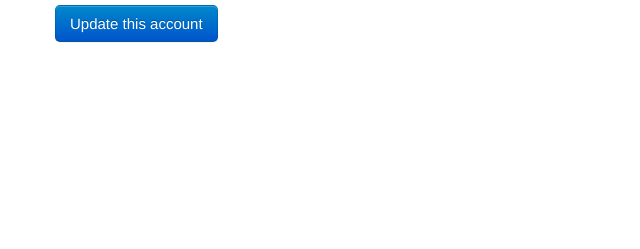
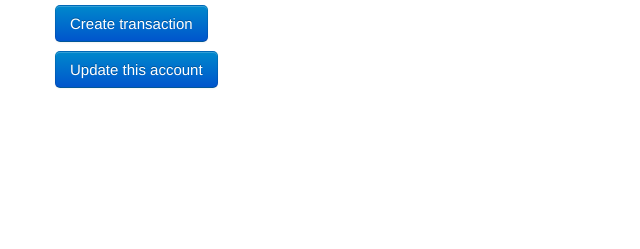
Before and after one commit to acm-uiuc/treasure-chest, a Django app: template treasureapp/templates/accounts/detail.html in a window 1280 px wide. Shown: the part 91-340 px from the top of the page, without its empty margins (0-640 px from the left). Run offline with Django 3.2, Linux system fonts and the light colour scheme; the template is opened without the code that fills it, so the values that code supplies are empty.

Commit message:
Add transaction create button, resolves #31

```diff
--- a/treasureapp/templates/accounts/detail.html
+++ b/treasureapp/templates/accounts/detail.html
@@ -51,6 +51,12 @@
 <!-- Controls to update account -->
 
 <p>
+<a href="{% url transaction_create %}" class="btn btn-primary btn-large">
+    Create transaction
+</a>
+</p>
+
+<p>
 <a href="{% url account_update account.pk %}" class="btn btn-primary btn-large">
     Update this account
 </a>
```
